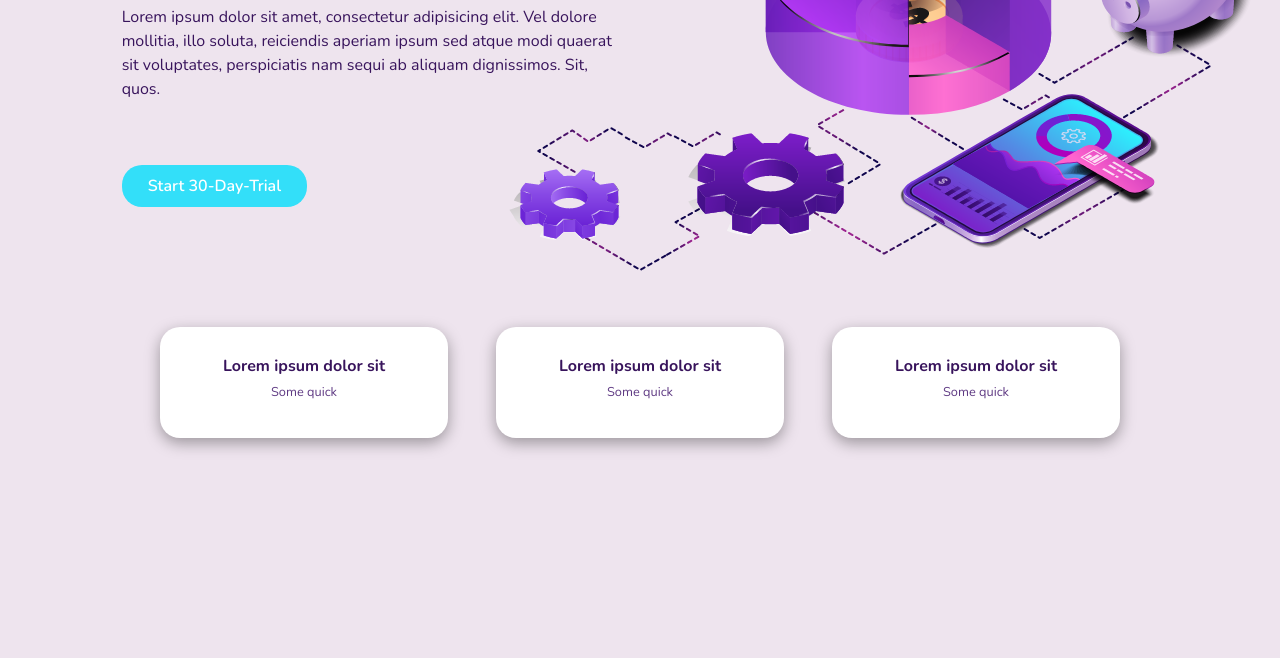
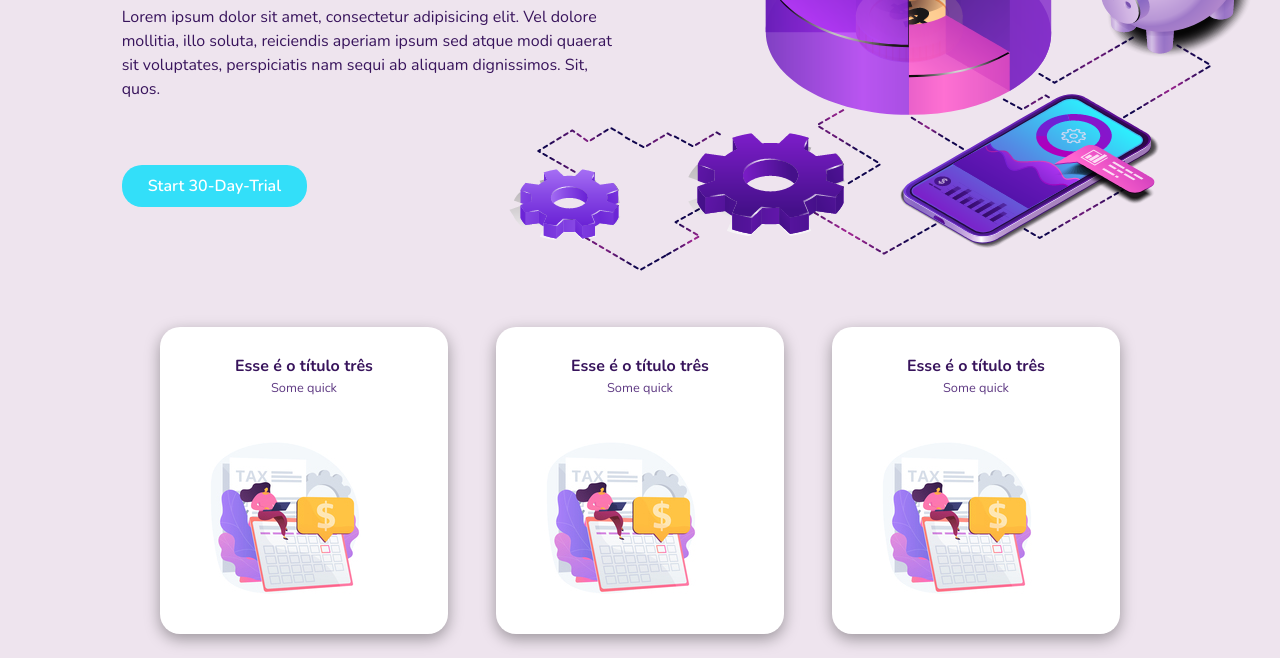
Before and after one commit to becardine/desafio-mentoria, a plain HTML site: page index.html in a window 1280 px wide. Shown: the part 373-1031 px from the top of the page. Before the commit the page ends 835 px from the top, so only its background shows below. Drawn offline with nearby package versions, Linux system fonts and the light colour scheme.

Commit message:
Criando imagens e titulos random

```diff
--- a/index.html
+++ b/index.html
@@ -56,24 +56,24 @@
             <div class="row justify-content-center">
                 <article class="card card-largura px-2 pb-3 m-4 col-12 col-lg-3">
                     <div class="card-body">
-                        <h3 class="card-title titulo-card titulo">Lorem ipsum dolor sit</h3>
+                        <div class="cardTitle"></div>
                         <p class="card-text texto-card">Some quick</p>
                     </div>
                     <div class="cardImg"></div>
                 </article>
                 <article class="card card-largura px-2 pb-3 m-4 col-12 col-lg-3">
                     <div class="card-body">
-                        <h3 class="card-title titulo-card">Lorem ipsum dolor sit</h3>
+                        <div class="cardTitle2"></div>
                         <p class="card-text texto-card">Some quick</p>
                     </div>
-                    <div class="cardImg"></div>
+                    <div class="cardImg2"></div>
                 </article>
                 <article class="card card-largura px-2 pb-3 m-4 col-12 col-lg-3">
                     <div class="card-body">
-                        <h3 class="card-title titulo-card">Lorem ipsum dolor sit</h3>
+                        <div class="cardTitle3"></div>
                         <p class="card-text texto-card">Some quick</p>
                     </div>
-                    <div class="cardImg"></div>
+                    <div class="cardImg3"></div>
                 </article>
         </section>
     </main>
--- a/src/css/style.css
+++ b/src/css/style.css
@@ -121,3 +121,7 @@ label{
     top: 0;
     left: 5px;
 }
+
+img {
+    margin: 0px 1em;
+}
--- a/src/js/function.js
+++ b/src/js/function.js
@@ -6,3 +6,70 @@ const $checkbox = document.querySelector('#switch')
 $checkbox.addEventListener('change', function(){
   $html.classList.toggle('dark-mode')
 })
+
+
+//Imagens e textos random
+const listCard = [
+  {
+    images: "src/img/img-1.jpg",
+    title: 'Esse é o título um'
+  },
+  {
+    images: "src/img/img-2.jpg",
+    title: 'Esse é o título dois'
+  },
+  {
+    images: "src/img/img-3.jpg",
+    title: 'Esse é o título três'
+  }
+]
+
+function random() {
+  const {images} = listCard[Math.floor(Math.random() * listCard.length)]
+  const {title} = listCard[Math.floor(Math.random() * listCard.length)]
+
+  const titulo = document.createElement('h3')
+  titulo.classList = 'titulo-card'
+  titulo.innerHTML = title
+  const titleCard = document.querySelector('.cardTitle')
+  titleCard.appendChild(titulo)
+
+  const img = document.createElement('img')
+  img.src = images
+  const card = document.querySelector('.cardImg')
+  card.appendChild(img)
+}
+function random2() {
+  const {images} = listCard[Math.floor(Math.random() * listCard.length)]
+  const {title} = listCard[Math.floor(Math.random() * listCard.length)]
+
+  const titulo = document.createElement('h3')
+  titulo.classList = 'titulo-card'
+  titulo.innerHTML = title
+  const titleCard = document.querySelector('.cardTitle2')
+  titleCard.appendChild(titulo)
+
+  const img = document.createElement('img')
+  img.src = images
+  const card2 = document.querySelector('.cardImg2')
+  card2.appendChild(img)
+}
+function random3() {
+  const {images} = listCard[Math.floor(Math.random() * listCard.length)]
+  const {title} = listCard[Math.floor(Math.random() * listCard.length)]
+
+  const titulo = document.createElement('h3')
+  titulo.classList = 'titulo-card'
+  titulo.innerHTML = title
+  const titleCard = document.querySelector('.cardTitle3')
+  titleCard.appendChild(titulo)
+
+  const img = document.createElement('img')
+  img.src = images
+  const card3 = document.querySelector('.cardImg3')
+  card3.appendChild(img)
+}
+
+document.addEventListener('DOMContentLoaded', random())
+document.addEventListener('DOMContentLoaded', random2())
+document.addEventListener('DOMContentLoaded', random3())
```
Also changed, not shown: src/img/finance-img-01.jpg (deleted), src/img/finance-img-02.jpg (deleted), src/img/finance-img-03.jpg (deleted), src/img/img-1.jpg (added), src/img/img-2.jpg (added), src/img/img-3.jpg (added).
